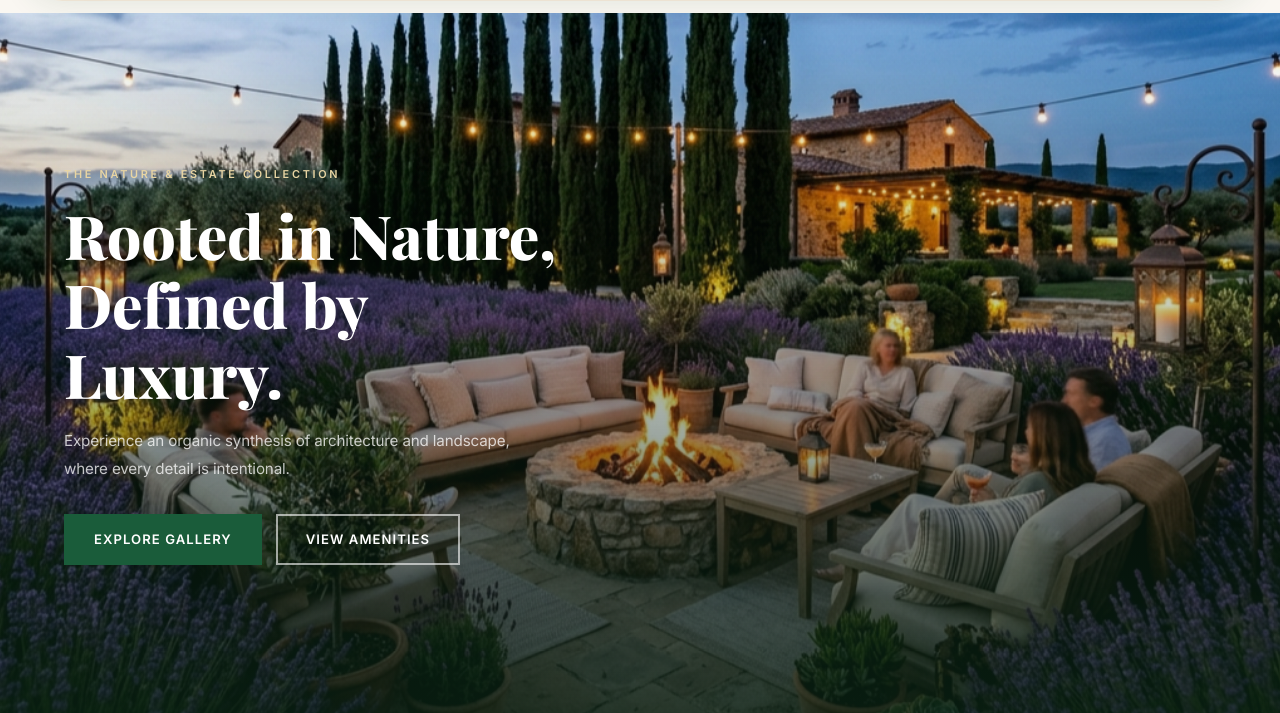
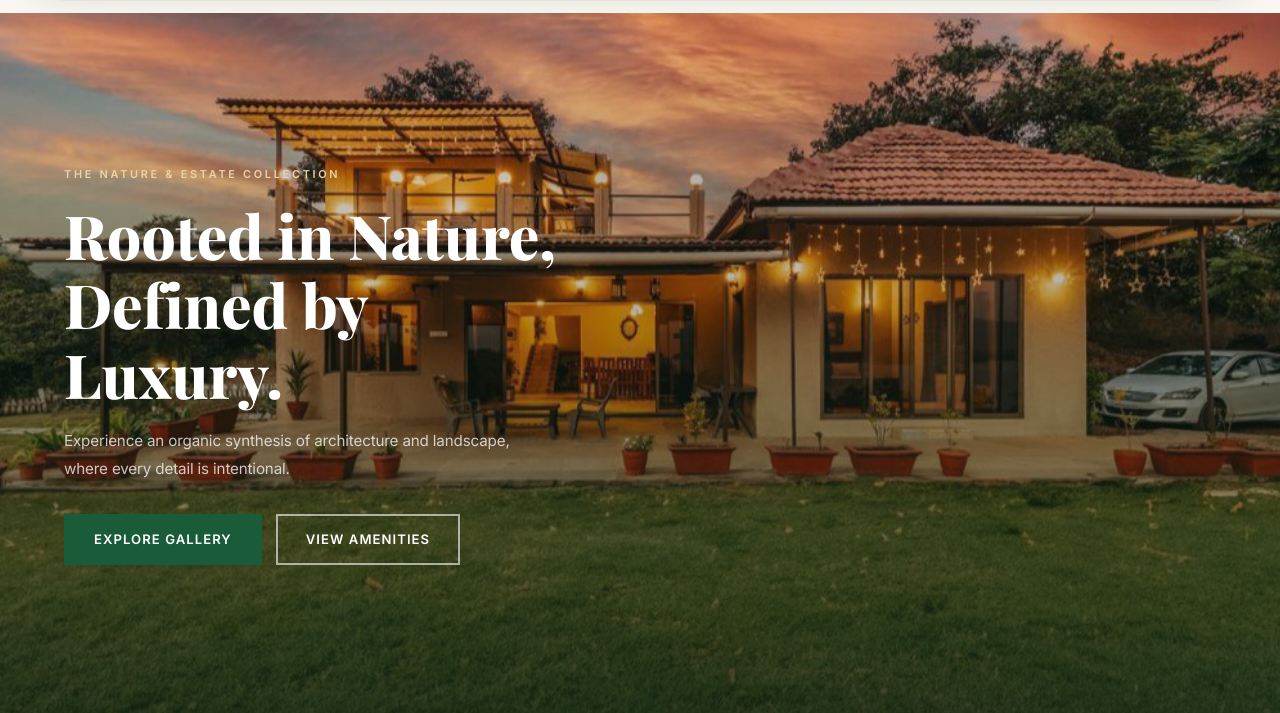
Before and after one commit to satyampandey198/vilaaresort, a plain HTML site: page index.html in a window 1280 px wide. Shown: the part 87-800 px from the top of the page. Drawn offline with nearby package versions, Linux system fonts and the light colour scheme; a web font is replaced by a local one.

Commit message:
feat: update hero section background image to main_page.jpg

```diff
--- a/index.html
+++ b/index.html
@@ -29,7 +29,7 @@
 
     <!-- HERO -->
     <section class="hero">
-        <img src="images/hero_home.png" alt="Waters Edge Villa luxury outdoor lounge" class="hero-bg" />
+        <img src="images/main_page.jpg" alt="Waters Edge Villa luxury outdoor lounge" class="hero-bg" />
         <div class="hero-overlay"></div>
 
 
```
Also changed, not shown: images/main_page.jpg (added).
